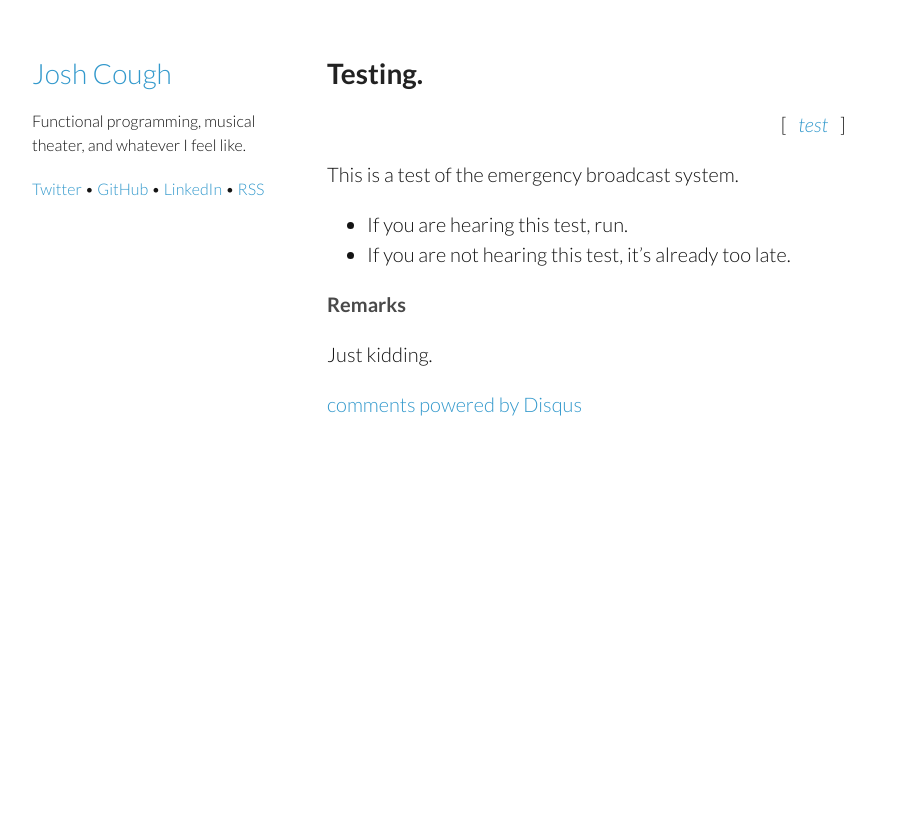
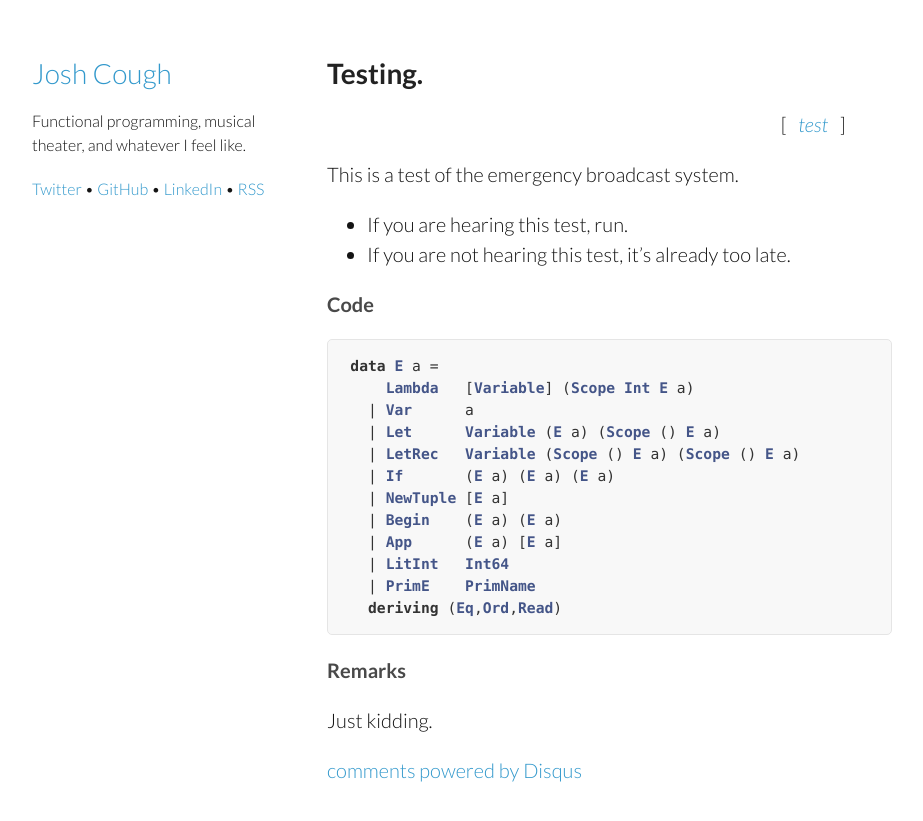
Before and after one commit to joshcough/joshcough.github.io, a Jekyll site: the page built from _posts/2015-03-16-test.markdown, in a window 1280 px wide. Shown: the top 821 px of the page, without its empty margins (178-1101 px from the left). Built offline with Jekyll 4.4.1, drawn with Linux system fonts in a browser that asks for light colours; comment, search, counter and statistics services are not loaded.

Commit message:
whatever

```diff
--- a/_posts/2015-03-16-test.markdown
+++ b/_posts/2015-03-16-test.markdown
@@ -9,6 +9,23 @@ This is a test of the emergency broadcast system.
 * If you are hearing this test, run.
 * If you are not hearing this test, it's already too late.
 
+#### Code
+
+~~~ Haskell
+data E a =
+    Lambda   [Variable] (Scope Int E a)
+  | Var      a
+  | Let      Variable (E a) (Scope () E a)
+  | LetRec   Variable (Scope () E a) (Scope () E a)
+  | If       (E a) (E a) (E a)
+  | NewTuple [E a]
+  | Begin    (E a) (E a)
+  | App      (E a) [E a]
+  | LitInt   Int64
+  | PrimE    PrimName
+  deriving (Eq,Ord,Read)
+~~~
+
 #### Remarks
 
 Just kidding.
```
Also changed, not shown: _includes/consulting-services.markdown (deleted, +0 -23 lines).
